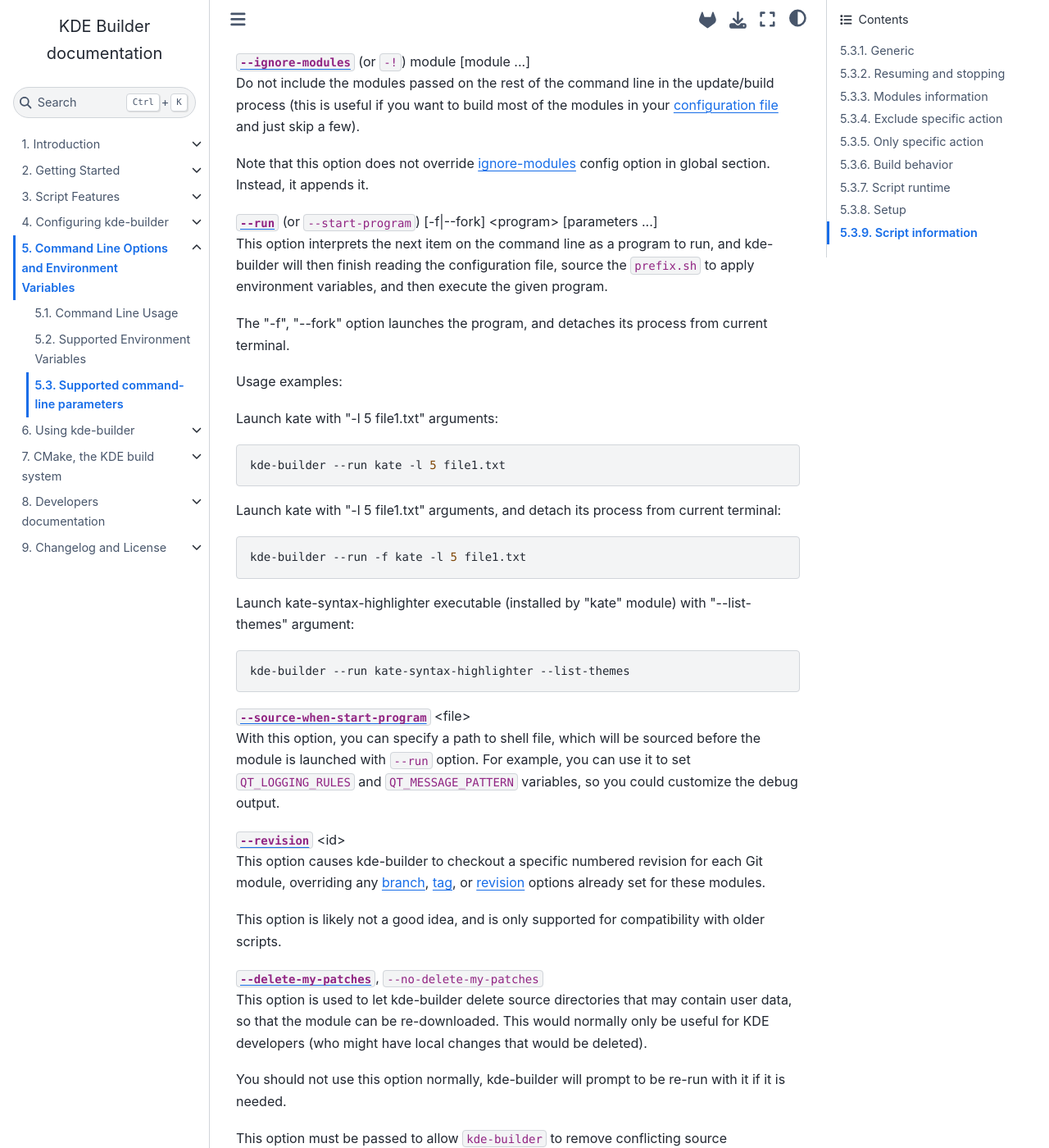
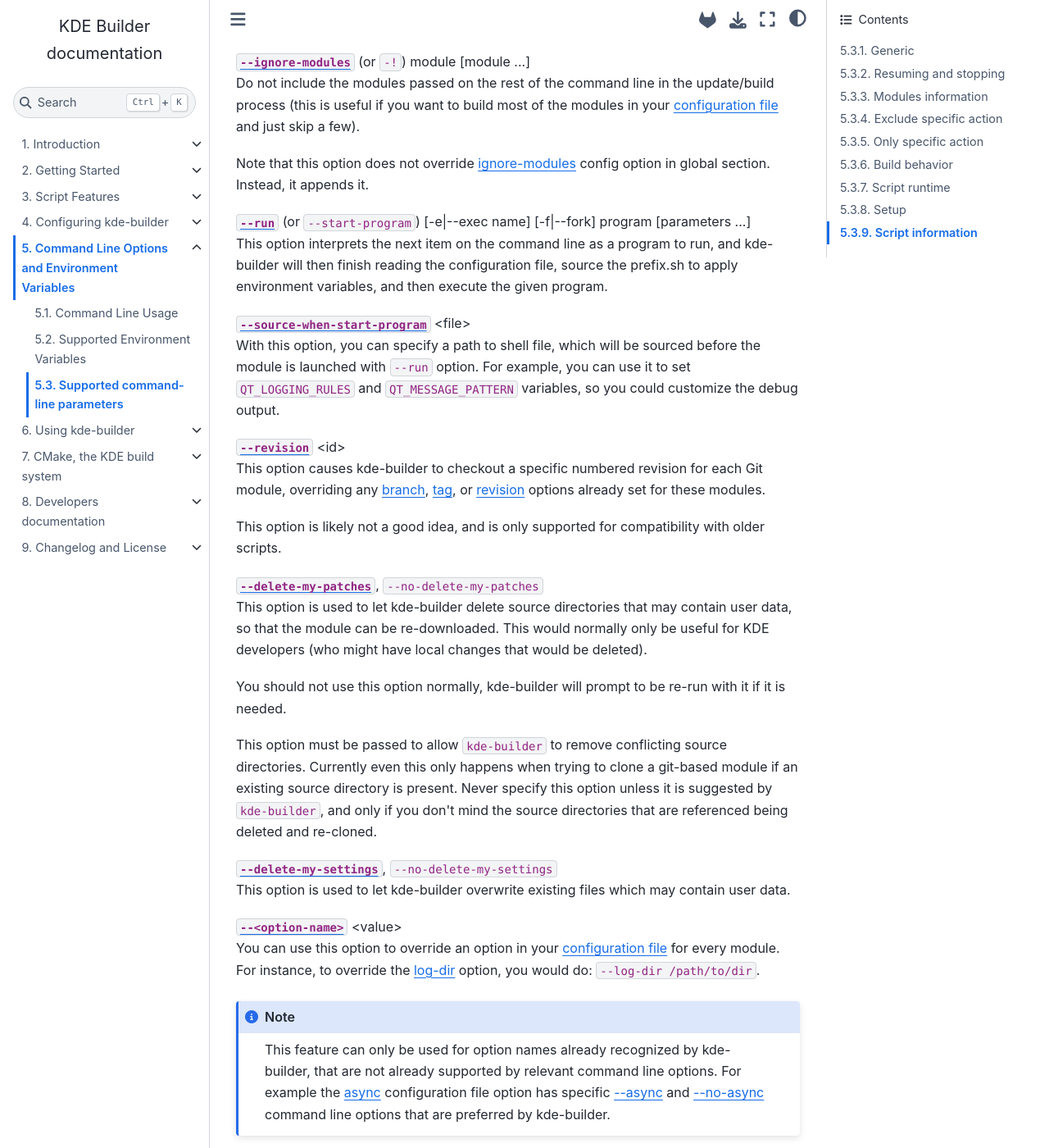
Before and after one commit to KDE/kde-builder, a Sphinx documentation site: the page built from doc/cmdline/supported-cmdline-params.md, in a window 1280 px wide and 1400 px high, scrolled down 1019 px. Shown: the whole window at 82% size. Built offline with Sphinx 7.4.7 and the Sphinx Book theme 1.1.4, drawn with Linux system fonts in a browser that asks for light colours.

Commit message:
Revert previous commit, to recommit it properly
Accidentally committed under wrong author.
This reverts commit 27ac1fe8285eec4425d190fe0d733b7f78161bc7.

````diff
--- a/doc/cmdline/supported-cmdline-params.md
+++ b/doc/cmdline/supported-cmdline-params.md
@@ -54,30 +54,11 @@
 Instead, it appends it.
 
 (cmdline-run)=
-[`--run`](cmdline-run) (or `--start-program`) \[-f\|--fork\] \<program\> \[parameters ...\]
+[`--run`](cmdline-run) (or `--start-program`) \[-e\|--exec name\] \[-f\|--fork\] program \[parameters ...\]
 This option interprets the next item on the command line as a program to
 run, and kde-builder will then finish reading the configuration file,
-source the `prefix.sh` to apply environment variables, and then execute
+source the prefix.sh to apply environment variables, and then execute
 the given program.
-
-The "-f", "--fork" option launches the program, and detaches its process from current terminal.
-
-Usage examples:
-
-Launch kate with "-l 5 file1.txt" arguments:
-```bash
-kde-builder --run kate -l 5 file1.txt
-```
-
-Launch kate with "-l 5 file1.txt" arguments, and detach its process from current terminal:
-```bash
-kde-builder --run -f kate -l 5 file1.txt
-```
-
-Launch kate-syntax-highlighter executable (installed by "kate" module) with "--list-themes" argument:
-```bash
-kde-builder --run kate-syntax-highlighter --list-themes
-```
 
 (cmdline-source-when-start-program)=
 [`--source-when-start-program`](cmdline-source-when-start-program) \<file\>
````
Also changed, not shown: doc/cmdline/cmdline-usage.md (+1 -1 lines), doc/misc/changelog.md (+0 -3 lines), 3 other files.
